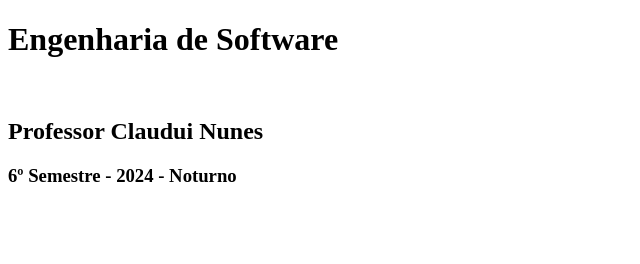
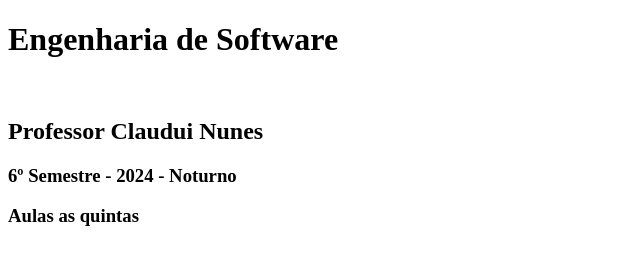
Before and after one commit to thami-marcondes/EngSoft, a plain HTML site: page index.html in a window 1280 px wide. Shown: the whole page, without its empty margins (0-640 px from the left). Drawn offline with Linux system fonts and the light colour scheme.

Commit message:
Richard_teste

```diff
--- a/index.html
+++ b/index.html
@@ -11,5 +11,6 @@
     <br>
     <h2>Professor Claudui Nunes</h2>
     <h3>6º Semestre - 2024 - Noturno</h3>
+    <h3>Aulas as quintas</h3>
 </body>
 </html>
```
